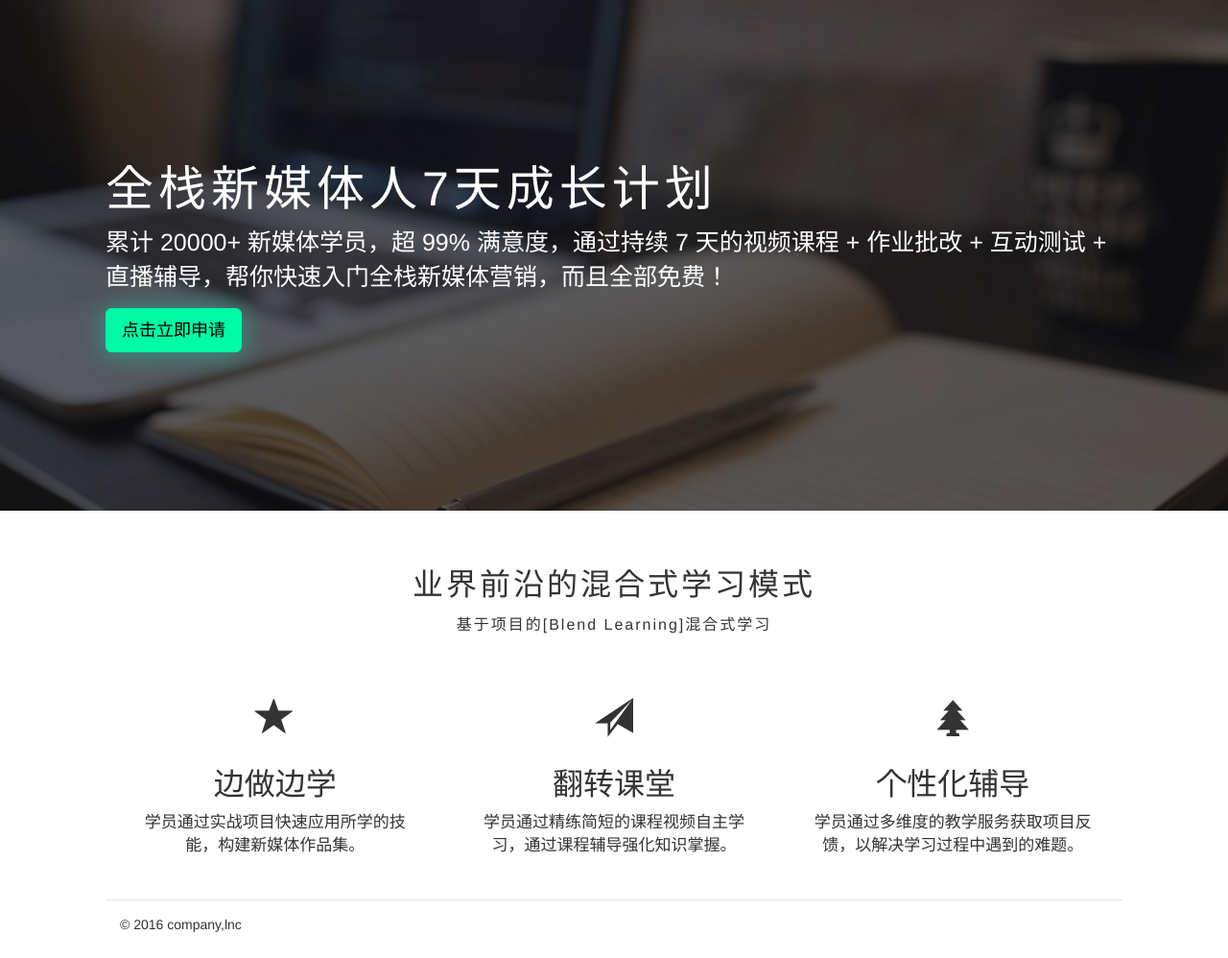
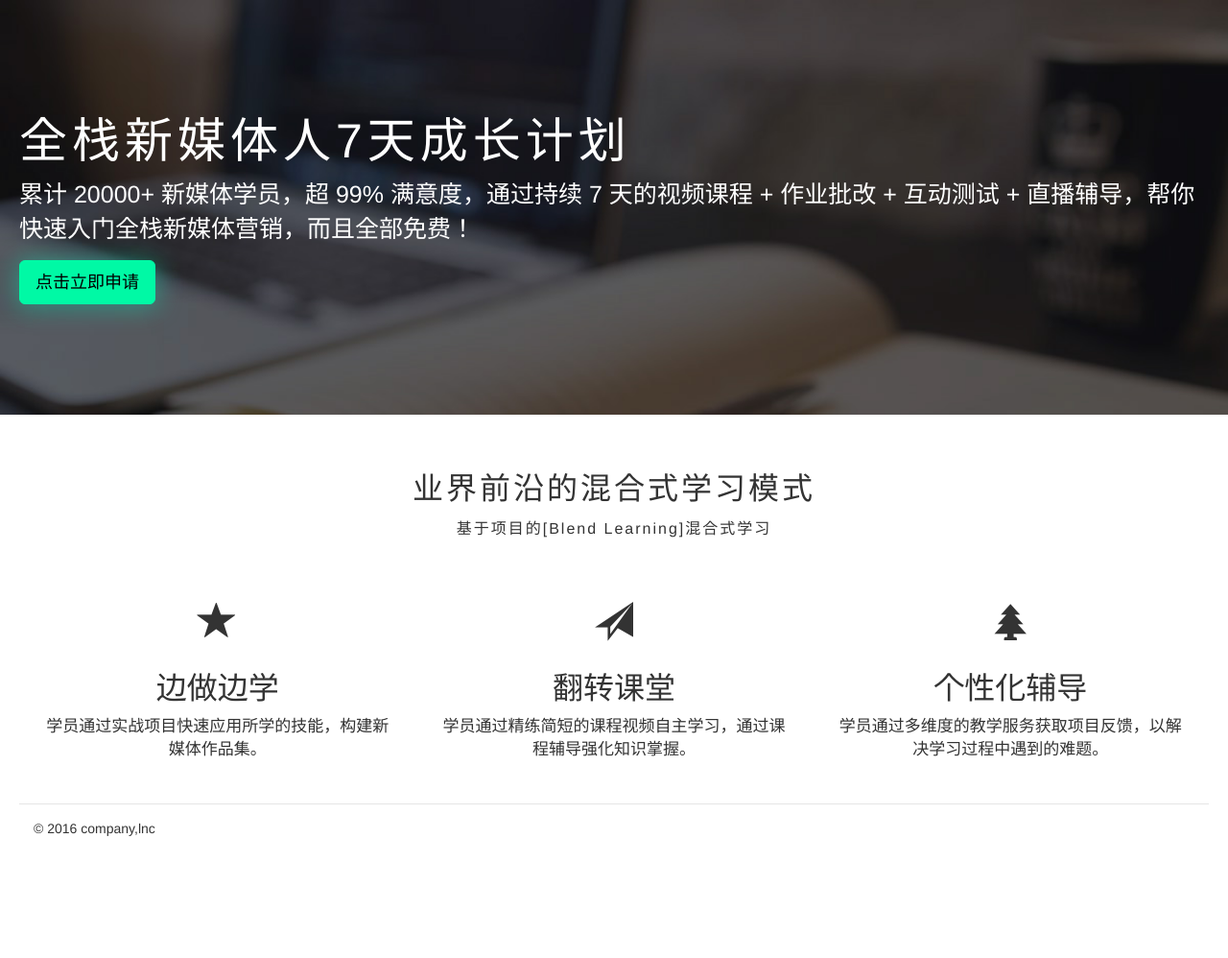
Before and after one commit to carry-S/web-homework, a plain HTML site: page index.html in a window 1280 px wide. Shown: the whole page at 96% size. After the commit the page ends 898 px from the top, so only its background shows below. Drawn offline with Linux system fonts and the light colour scheme.

Commit message:
Update main.css

```diff
--- a/css/main.css
+++ b/css/main.css
@@ -1,7 +1,7 @@
 .jumbotron {
  background: url(../header.jpg) no-repeat;
  background-size: cover;
- padding:150px 110px;
+ padding:100px 20px;
 }
 .jumbotron h1{
   color: #fff;
@@ -24,7 +24,7 @@
   border-color: #00f9a5!important;
 }
 .page-header{
-	padding: 10px 110px;
+	padding: 10px 20px;
 	border: none;
 	margin: 0 0 40px 0;
 }
@@ -42,7 +42,7 @@
 }
 .row{
 	margin: 0;
-	padding: 0 110px;
+	padding: 0 20px;
 }
 .thumbnail{
 	border: none;
@@ -62,5 +62,5 @@
 	text-align: left;
 	color:#333;
 	font-weight: 510;
-	margin: 0 110px;
+	margin: 0 20px;
 }
```
